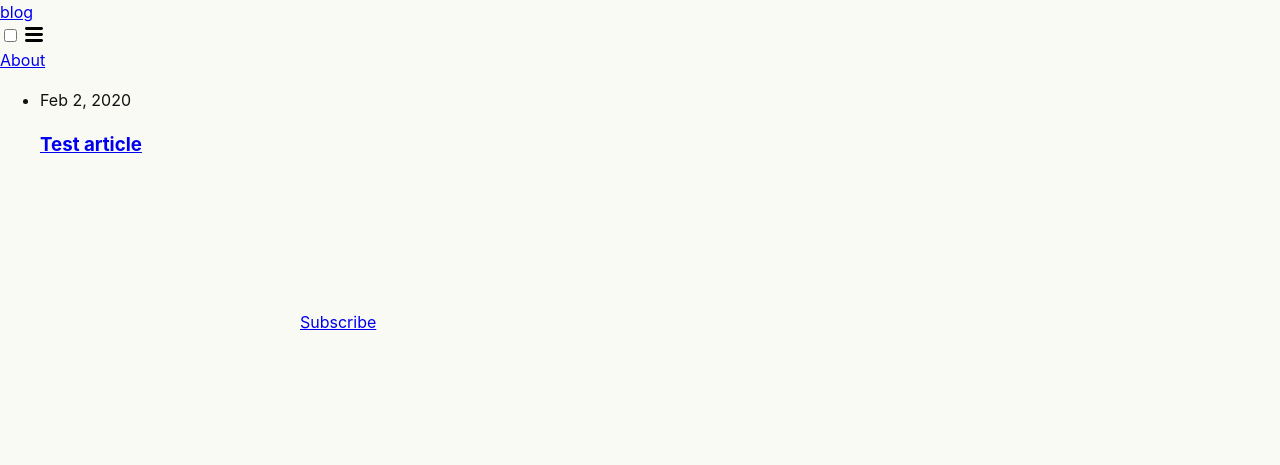
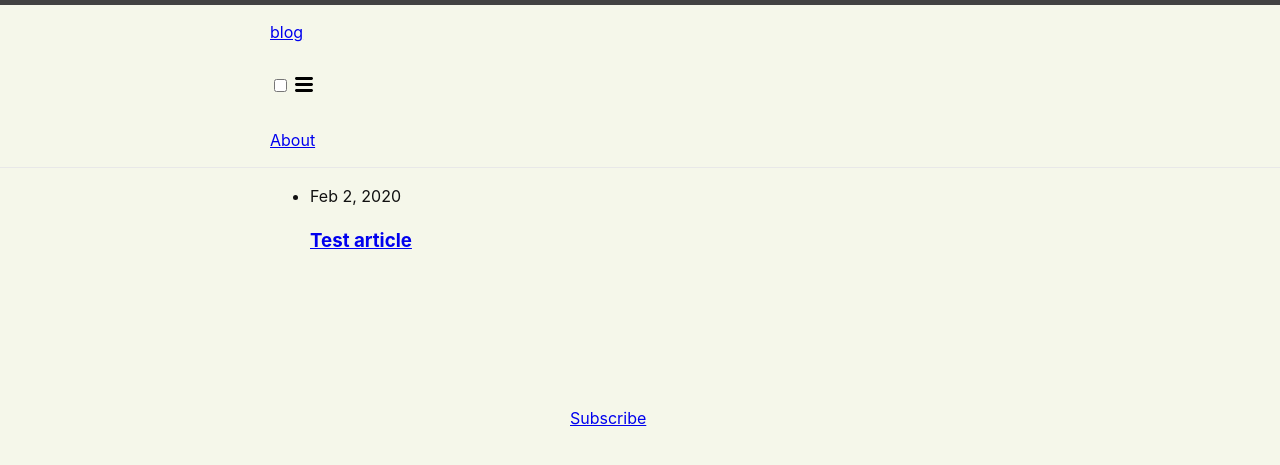
Before and after one commit to leonroman/blog, a Jekyll site: the page built from index.html, in a window 1280 px wide. Shown: the top 465 px of the page. Built offline with Jekyll 4.4.1, drawn with Linux system fonts in a browser that asks for light colours.

Commit message:
upd: css

```diff
--- a/assets/css/style.css
+++ b/assets/css/style.css
@@ -4,5 +4,22 @@
   padding: 0;
   font: 400 16px/1.5 -apple-system, system-ui, BlinkMacSystemFont, "Segoe UI", "Segoe UI Emoji", "Segoe UI Symbol", "Apple Color Emoji", Roboto, Helvetica, Arial, sans-serif;
   color: #111111;
-  background-color: #ced69c1c;
+  background-color: #abbb411c;
 }
+.site-header
+{
+  border-top: 5px solid #424242;
+  border-bottom: 1px solid #e8e8e8;
+  min-height: 55.95px;
+  line-height: 54px;
+  position: relative;
+}
+.wrapper
+{
+  max-width: calc(800px - (30px * 2));
+  margin-right: auto;
+  margin-left: auto;
+  padding-right: 30px;
+  padding-left: 30px;
+
+}
```
